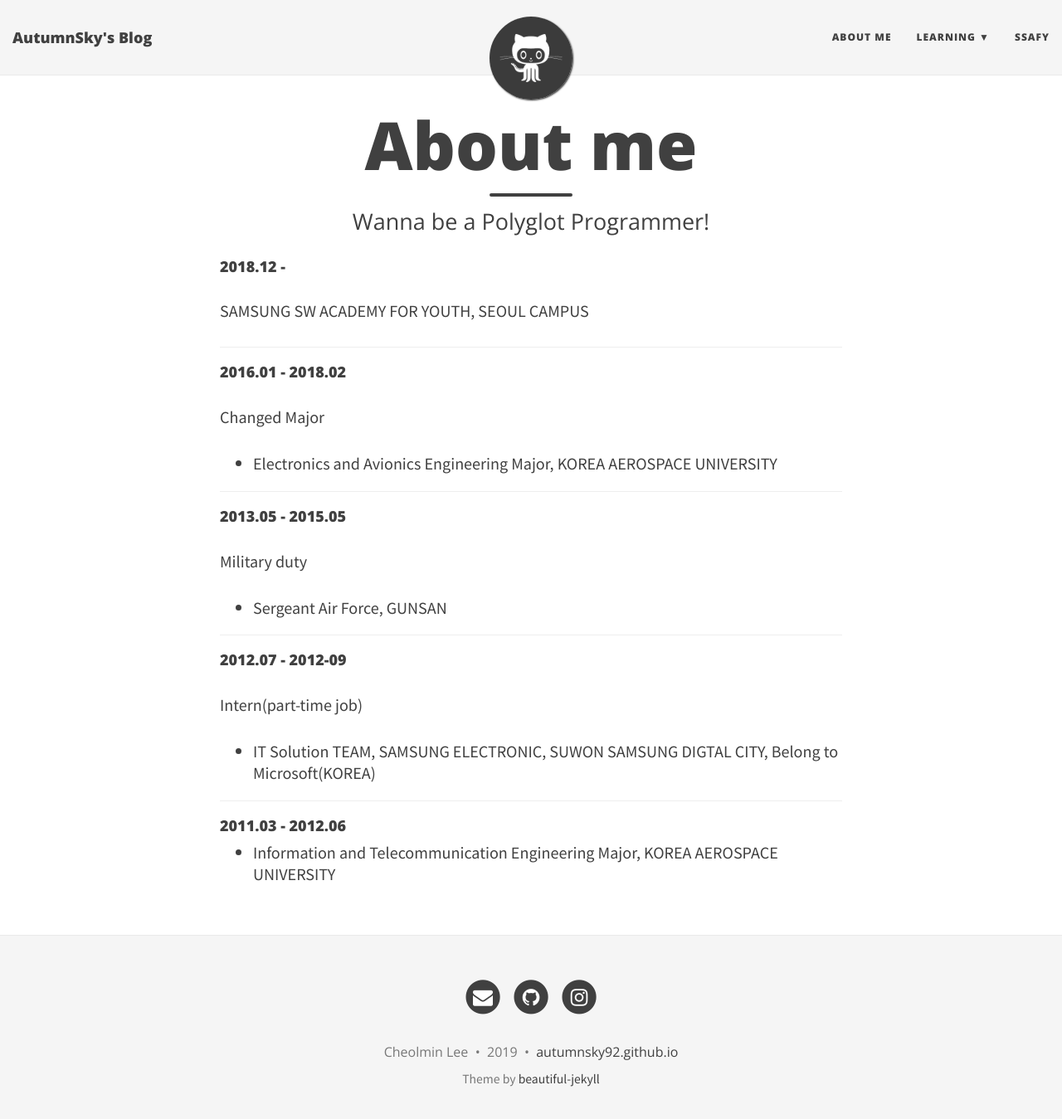
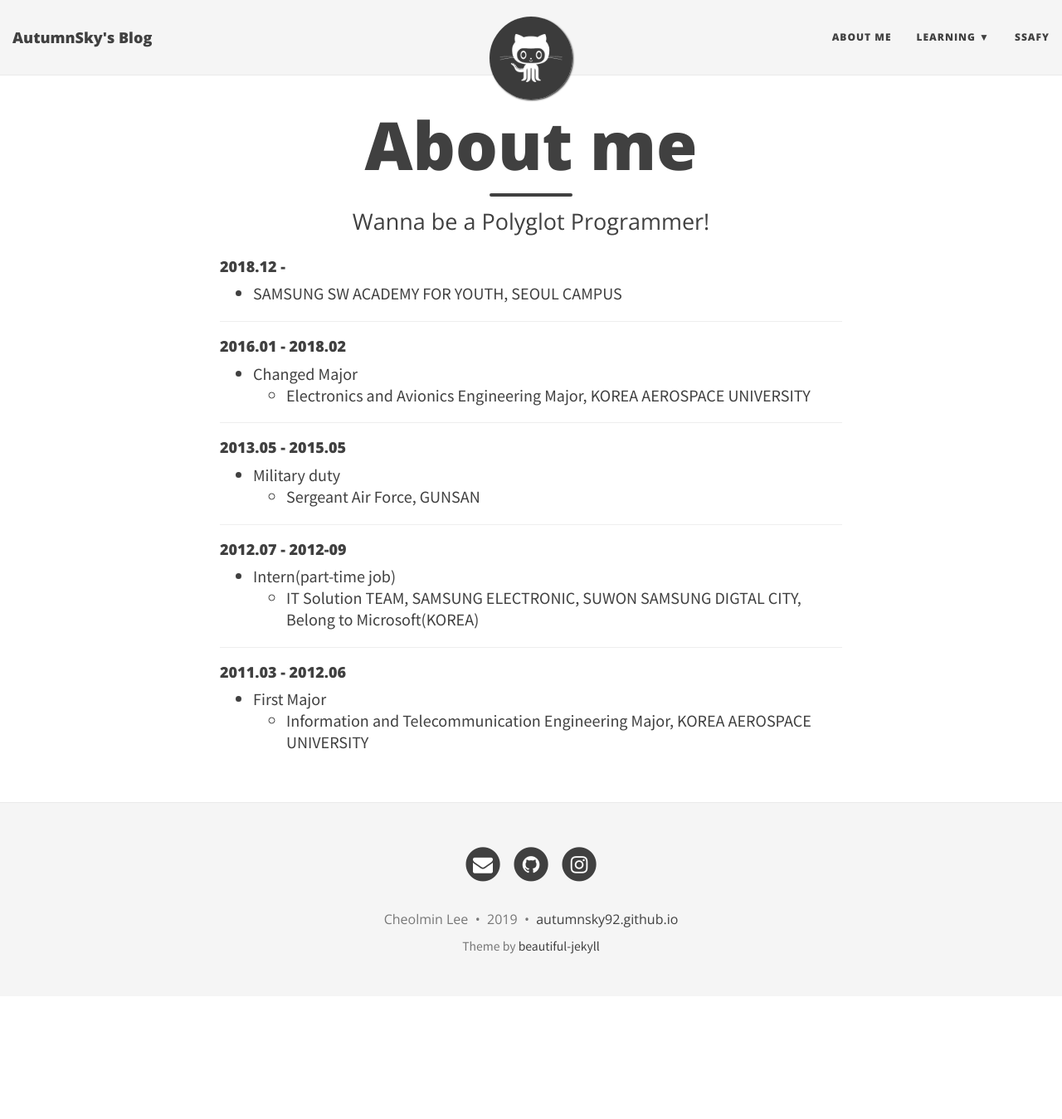
Before and after one commit to DongChanS/AutumnSky92.github.io, a Jekyll site: the page built from aboutme.md, in a window 1280 px wide and 1361 px high. Shown: the top 1349 px of the window at 83% size. Built offline with Jekyll 4.4.1, drawn with Linux system fonts in a browser that asks for light colours; nearby versions of some CDN libraries.

Commit message:
about me

```diff
--- a/aboutme.md
+++ b/aboutme.md
@@ -7,28 +7,28 @@
 
 
 #### 2018.12 -
-SAMSUNG SW ACADEMY FOR YOUTH, SEOUL CAMPUS
+- SAMSUNG SW ACADEMY FOR YOUTH, SEOUL CAMPUS
 
 ---
 
 #### 2016.01 - 2018.02
-Changed Major
-- Electronics and Avionics Engineering Major, KOREA AEROSPACE UNIVERSITY
+- Changed Major
+    - Electronics and Avionics Engineering Major, KOREA AEROSPACE UNIVERSITY
 
 ---
 
 #### 2013.05 - 2015.05
-Military duty
-- Sergeant Air Force, GUNSAN
+- Military duty
+    - Sergeant Air Force, GUNSAN
 
 ---
 
 #### 2012.07 - 2012-09
-Intern(part-time job)
-- IT Solution TEAM, SAMSUNG ELECTRONIC, SUWON SAMSUNG DIGTAL CITY, Belong to Microsoft(KOREA)
+- Intern(part-time job)
+    - IT Solution TEAM, SAMSUNG ELECTRONIC, SUWON SAMSUNG DIGTAL CITY, Belong to Microsoft(KOREA)
 
 ---
 
 #### 2011.03 - 2012.06
-- Information and
-Telecommunication Engineering Major, KOREA AEROSPACE UNIVERSITY
+- First Major
+    - Information and Telecommunication Engineering Major, KOREA AEROSPACE UNIVERSITY
```
